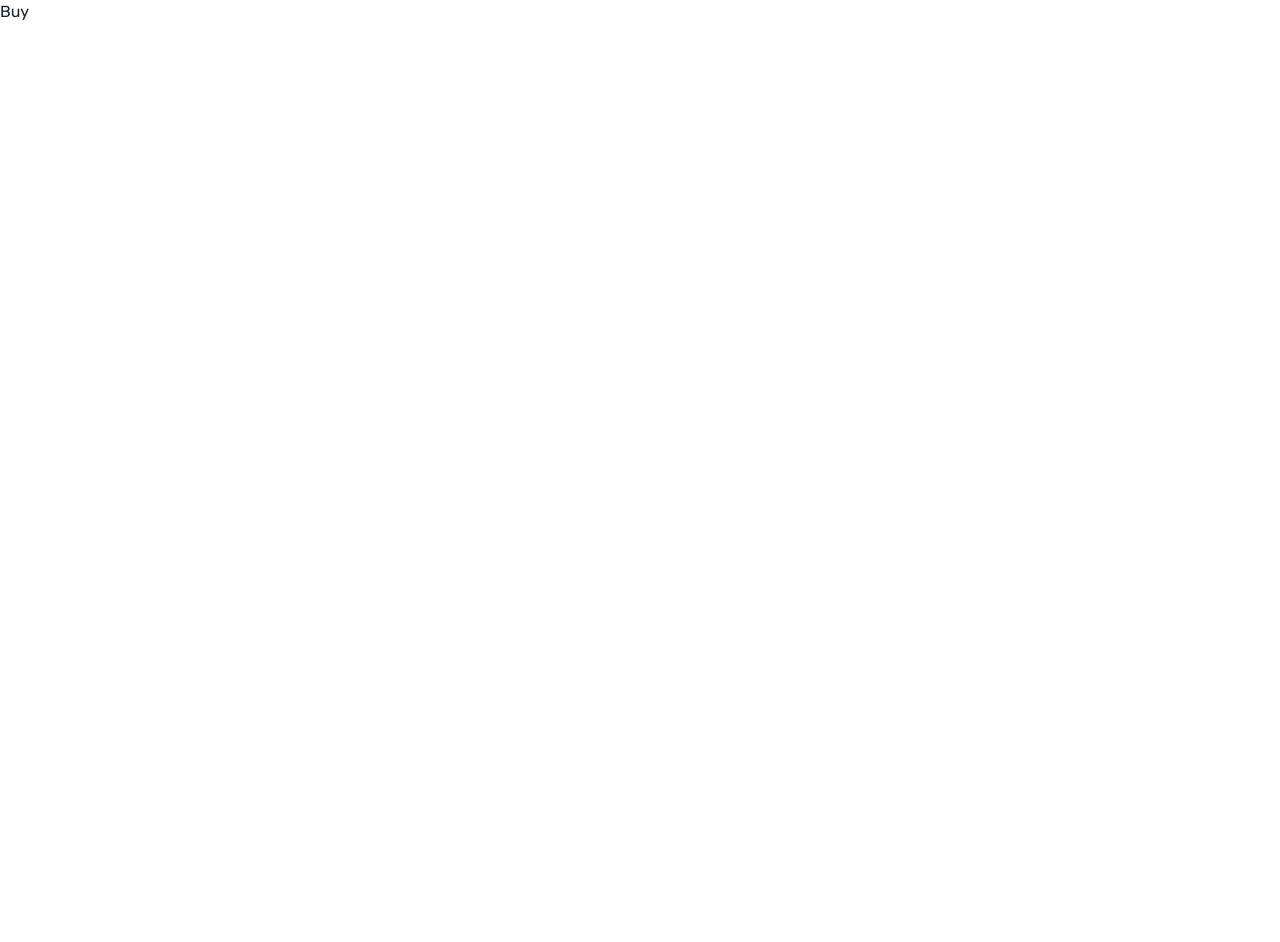
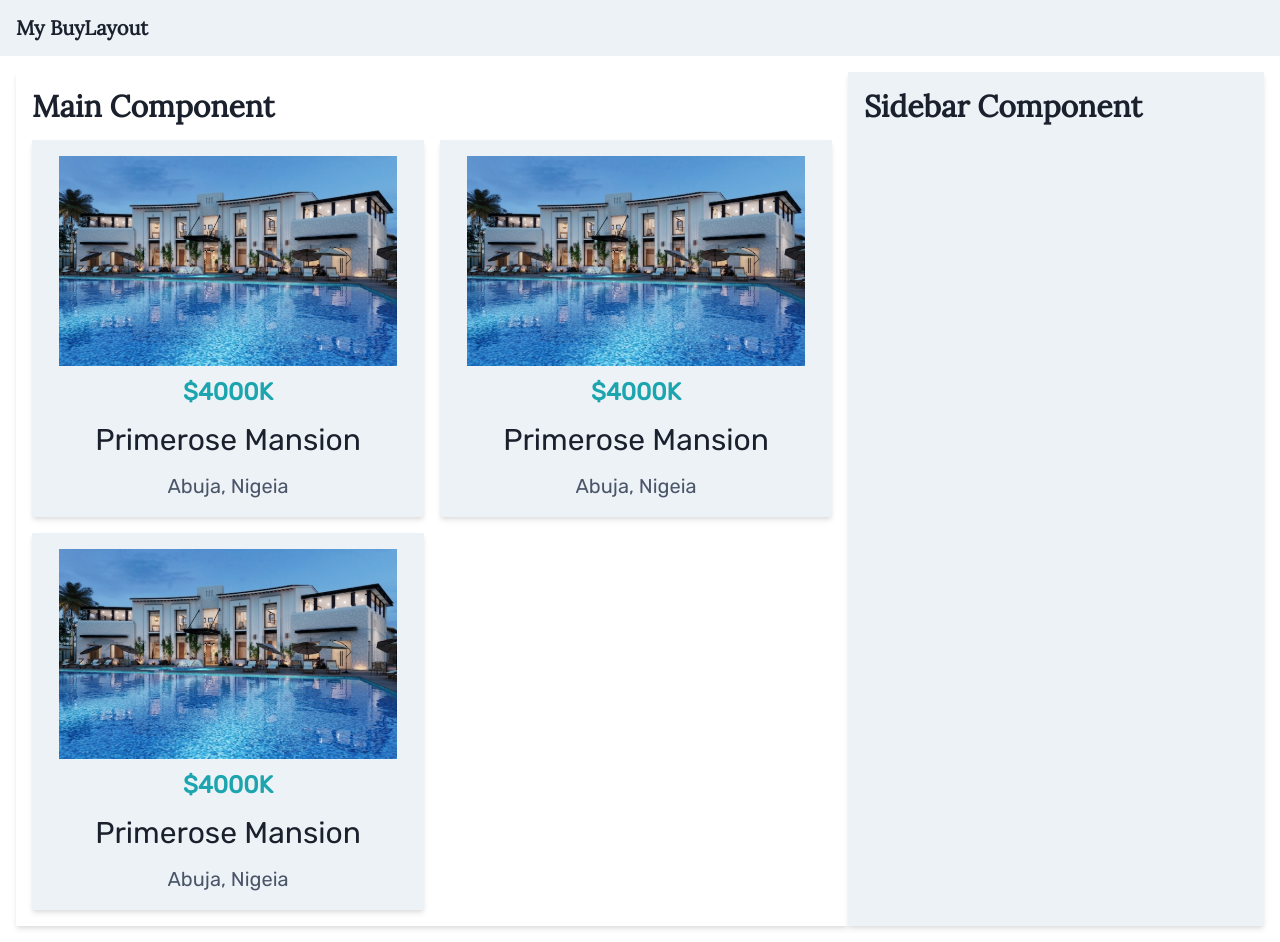
Before and after one commit to Ajyupdate/freestyle, a Next.js app: page /buy in a window 1280 px wide. Before the commit the page ends 800 px from the top, so only its background shows below. Built offline with nearby package versions, Linux system fonts and the light colour scheme.

Commit message:
buy layout

```diff
--- /dev/null
+++ b/component/layout/buy/Layout.tsx
@@ -0,0 +1,140 @@
+//import { Flex, Box, Heading, Text, Spacer } from "@chakra-ui/react";
+
+
+export interface IBuyLayout{
+  children: React.ReactNode;
+  sidebarContent: React.ReactNode
+}
+// function BuyLayout({children, sidebarContent}: IBuyLayout) {
+//   return (
+//     <Flex height="100vh">
+//       <Box width="66.67%" backgroundColor="gray.100">
+//         {children}
+//         {/* <Flex direction="column" height="100%">
+//           <Box p="4">
+//             <Heading as="h1" size="lg" mb="2">
+//               Main Component
+//             </Heading>
+//             <Text mb="4">
+//               This is the main component with 2 items on each row.
+//             </Text>
+//           </Box>
+//           <Flex direction="row" flexWrap="wrap" flexGrow={1}>
+//             <Box flex="1 1 50%" p="4">
+//               <Box
+//                 backgroundColor="white"
+//                 height="200px"
+//                 borderWidth="1px"
+//                 borderRadius="lg"
+//                 overflow="hidden"
+//                 p="6"
+//               >
+//                 <Heading as="h2" size="md" mb="2">
+//                   Flex Item 1
+//                 </Heading>
+//                 <Text>
+//                   This is the first flex item in the main component.
+//                 </Text>
+//               </Box>
+//             </Box>
+//             <Box flex="1 1 50%" p="4">
+//               <Box
+//                 backgroundColor="white"
+//                 height="200px"
+//                 borderWidth="1px"
+//                 borderRadius="lg"
+//                 overflow="hidden"
+//                 p="6"
+//               >
+//                 <Heading as="h2" size="md" mb="2">
+//                   Flex Item 2
+//                 </Heading>
+//                 <Text>
+//                   This is the second flex item in the main component.
+//                 </Text>
+//               </Box>
+//             </Box>
+//           </Flex>
+//         </Flex> */}
+//       </Box>
+//       <Box width="33.33%" backgroundColor="blue.100">
+//         {sidebarContent}
+//         {/* <Box p="4">
+//           <Heading as="h1" size="lg" mb="2" color="white">
+//             Sidebar Component
+//           </Heading>
+//           <Text color="white" mb="4">
+//             This is the sidebar component, which contains a single item.
+//           </Text>
+//         </Box>
+//         <Box
+//           backgroundColor="white"
+//           height="200px"
+//           borderWidth="1px"
+//           borderRadius="lg"
+//           overflow="hidden"
+//           p="6"
+//         >
+//           <Heading as="h2" size="md" mb="2">
+//             Sidebar Item
+//           </Heading>
+//           <Text>This is the single item in the sidebar component.</Text>
+//         </Box>*/}
+//       </Box>
+//     </Flex>
+//   );
+// }
+
+// export default BuyLayout;
+
+
+
+import { Box, Flex, Heading, SimpleGrid, useBreakpointValue } from "@chakra-ui/react";
+
+function BuyLayout({children, sidebarContent}: IBuyLayout) {
+  const sidebarWidth = useBreakpointValue({ base: "100%", md: "33.33%" });
+  const mainWidth = useBreakpointValue({ base: "100%", md: "66.67%" });
+
+  return (
+    <Box>
+      {/* Top Navigation */}
+      <Flex bg="gray.100" p="4" alignItems="center">
+        <Heading size="md" fontWeight="bold">
+          My BuyLayout
+        </Heading>
+      </Flex>
+
+      {/* Body */}
+      <Flex p="4" flexDirection={{ base: "column", md: "row" }}>
+        {/* Main Component */}
+        <Box w={mainWidth} p="4" bg="white" boxShadow="md">
+          <Heading size="lg" mb="4">
+            Main Component
+          </Heading>
+          {children}
+          {/* <SimpleGrid columns={{ base: 1, md: 2 }} spacing={4}> */}
+            {/* Column 1 */}
+            {/* <Box bg="gray.100" p="4" boxShadow="md"> */}
+              {/* Add your column 1 component code here */}
+            {/* </Box> */}
+
+            {/* Column 2 */}
+            {/* <Box bg="gray.100" p="4" boxShadow="md"> */}
+              {/* Add your column 2 component code here */}
+            {/* </Box> */}
+          {/* </SimpleGrid> */}
+        </Box>
+
+        {/* Sidebar Component */}
+        <Box w={sidebarWidth} p="4" bg="gray.100" boxShadow="md">
+          <Heading size="lg" mb="4">
+            Sidebar Component
+          </Heading>
+          {/* Add your sidebar component code here */}
+        </Box>
+      </Flex>
+    </Box>
+  );
+}
+
+export default BuyLayout;
--- /dev/null
+++ b/component/types/HouseProps.ts
@@ -0,0 +1,10 @@
+import { ComponentState } from "react";
+export interface ISingleHouseProps{
+
+        title: string;
+        location: string;
+        price: number;
+        image: ComponentState;
+
+
+}
--- /dev/null
+++ b/modules/buy-page/components/MainComponent.tsx
@@ -0,0 +1,28 @@
+import { Box, Flex, SimpleGrid, Stack, Text } from "@chakra-ui/react";
+import Image from "next/image";
+
+import { ComponentState, ReactElement } from 'react';
+import { ISingleHouseProps } from "../../../component/types/HouseProps";
+
+
+export default function MainComponentAction({title, location, price, image}: ISingleHouseProps){
+    return(
+        <Box bg="gray.100" p="4" boxShadow="md">
+
+        {/* <SimpleGrid columns={{ base: 1, md: 2 }} spacing={4}>
+            {/* Column 1 */}
+
+
+          {/* </SimpleGrid>  */}
+            <Stack align={{base: 'center',  }}>
+                <Flex>
+                    <Image src={image} alt={title}/>
+                </Flex>
+                <Text color='#1CA5AE' fontSize={'2xl'} fontWeight={600}>${price}K</Text>
+                <Text fontSize='30' fontWeight={500}>{title}</Text>
+                <Text fontSize='20' fontWeight={500} color={'gray.600'}>{location}</Text>
+            </Stack>
+        </Box>
+
+    )
+}
--- /dev/null
+++ b/modules/buy-page/components/MainGrid.tsx
@@ -0,0 +1,38 @@
+import { ISingleHouseProps } from "../../../component/types/HouseProps"
+import fourKHouse from 'public/FourKHouse.svg'
+import MainComponentAction from "./MainComponent"
+import { SimpleGrid } from "@chakra-ui/react"
+export default function MainGrid(){
+    const mainComponentData: ISingleHouseProps[] = [
+        {
+            title: 'Primerose Mansion',
+            location: 'Abuja, Nigeia',
+            price: 4000,
+            image: fourKHouse
+
+        },
+        {
+            title: 'Primerose Mansion',
+            location: 'Abuja, Nigeia',
+            price: 4000,
+            image: fourKHouse
+
+        },{
+            title: 'Primerose Mansion',
+            location: 'Abuja, Nigeia',
+            price: 4000,
+            image: fourKHouse
+
+        }
+    ]
+
+    return(
+        <div>
+            <SimpleGrid columns={{ base: 1, md: 2 }} spacing={4}>
+                {mainComponentData.map((action, index) =>(
+                <MainComponentAction key={action.title + index} {...action}/>
+                ))}
+            </SimpleGrid>
+        </div>
+    )
+}
--- a/pages/buy/index.tsx
+++ b/pages/buy/index.tsx
@@ -1,12 +1,28 @@
 import React from 'react'
+import type { ReactElement } from 'react'
+import BuyLayout from '../../component/layout/buy/Layout'
+import type { NextPageWithLayout } from '../../component/types/next-page-with-layout'
+import Layout from '../../component/layout/landing-page/Layout'
+import { Box, Flex, SimpleGrid, Stack } from '@chakra-ui/react'
+import Image from 'next/image'
+import MainGrid from '../../modules/buy-page/components/MainGrid'
 
 export interface iBuy{
 
 }
+const sidebar = <div>hi how are yoou</div>
+const Buy: NextPageWithLayout = () => {
+  return (
+    <MainGrid/>
+  )
+}
 
-const Buy = (props: iBuy) => {
-  return (
-    <div>Buy</div>
+Buy.getLayout = function getLayout(page: ReactElement){
+  return(
+    <BuyLayout sidebarContent = {sidebar}>
+
+      {page}
+    </BuyLayout>
   )
 }
 
```
Also changed, not shown: modules/landingPage/components/BestChoice.tsx (+13 -18 lines).
